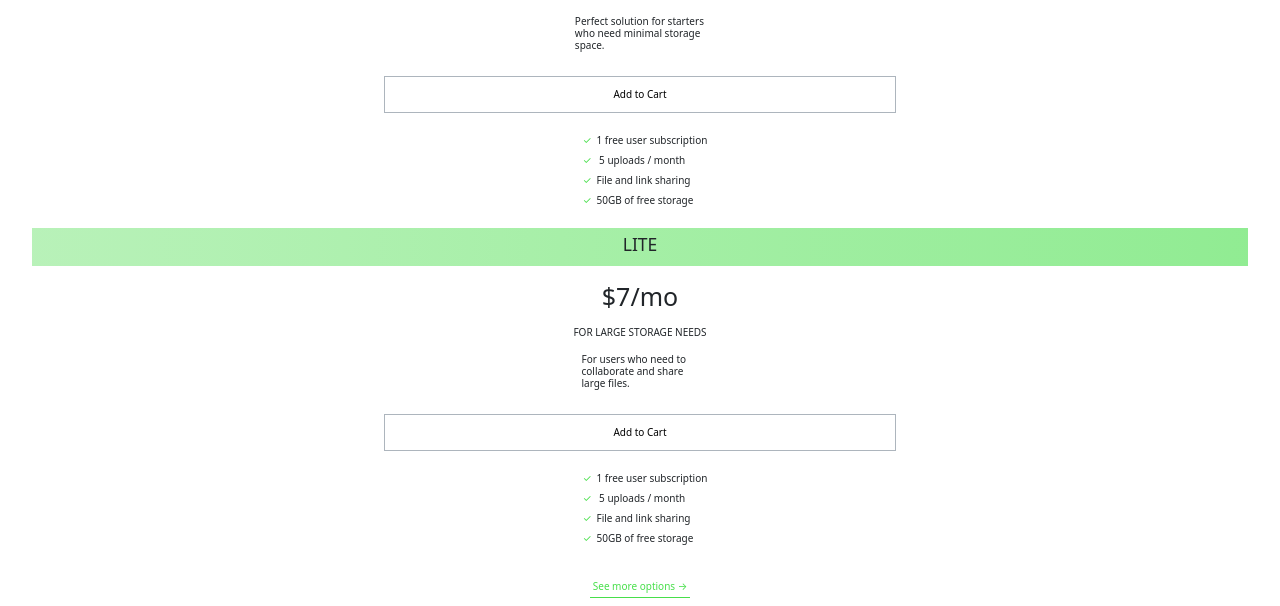
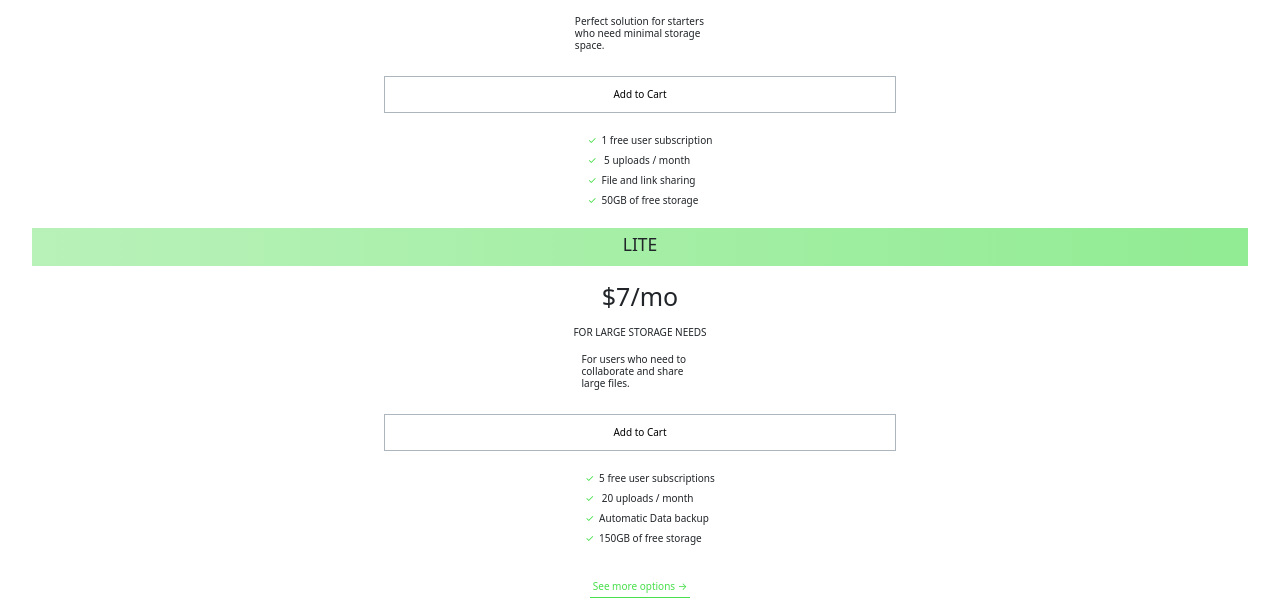
Before and after one commit to Rlee-94/E-commerce-project, a React (Create React App) app in the folder my-app/: page / in a window 1280 px wide. Shown: the part 1924-2530 px from the top of the page. Built offline with nearby package versions, Linux system fonts and the light colour scheme.

Commit message:
moved PricingList component into the Pricing component, beacuse I realized I wouldn't be able to change the item props if I left it in the PricingCard component.

```diff
--- a/my-app/src/components/Pricing/PricingCard.js
+++ b/my-app/src/components/Pricing/PricingCard.js
@@ -1,5 +1,4 @@
 import PricingButton from "./PricingButton";
-import PricingList from "./PricingList";
 
 export default function PricingCard(props) {
   return (
@@ -13,12 +12,6 @@ export default function PricingCard(props) {
         <h6 className="pricing__card-details">{props.details}</h6>
       </div>
       <PricingButton />
-      <PricingList
-        item1="1 free user subscription"
-        item2=" 5 uploads / month"
-        item3="File and link sharing"
-        item4="50GB of free storage"
-      />
     </section>
   );
 }
--- a/my-app/src/layout/Pricing.js
+++ b/my-app/src/layout/Pricing.js
@@ -1,5 +1,6 @@
 import PricingCard from "../components/Pricing/PricingCard";
 import PricingOptions from "../components/Pricing/PricingOptions";
+import PricingList from "../components/Pricing/PricingList";
 
 export default function Pricing() {
   return (
@@ -11,6 +12,12 @@ export default function Pricing() {
         title="Great for starters"
         details="Perfect solution for starters who need minimal storage space."
       />
+      <PricingList
+        item1="1 free user subscription"
+        item2=" 5 uploads / month"
+        item3="File and link sharing"
+        item4="50GB of free storage"
+      />
       <PricingCard
         className="green"
         header="Lite"
@@ -18,6 +25,12 @@ export default function Pricing() {
         title="For large storage needs"
         details="For users who need to collaborate and share large files."
       />
+      <PricingList
+        item1="5 free user subscriptions"
+        item2=" 20 uploads / month"
+        item3="Automatic Data backup"
+        item4="150GB of free storage"
+      />
       <PricingOptions />
     </section>
   );
--- a/my-app/src/scss/_custom.scss
+++ b/my-app/src/scss/_custom.scss
@@ -244,12 +244,13 @@ html {
     }
   }
 }
-.pricing__options-btn {
-}
 
 .pricing__list {
+  display: flex;
+  flex-direction: column;
+  justify-content: center;
+  align-items: center;
   margin-top: 1.5rem;
-  margin-right: 1rem;
 
   &-ul {
     list-style: none;
```
